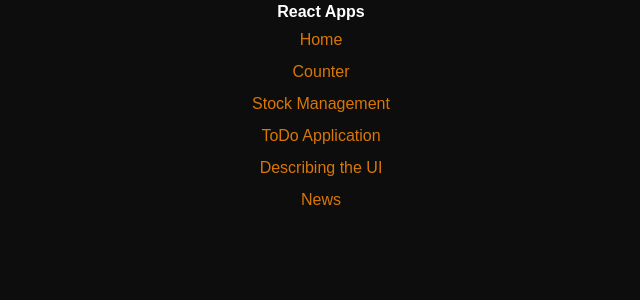
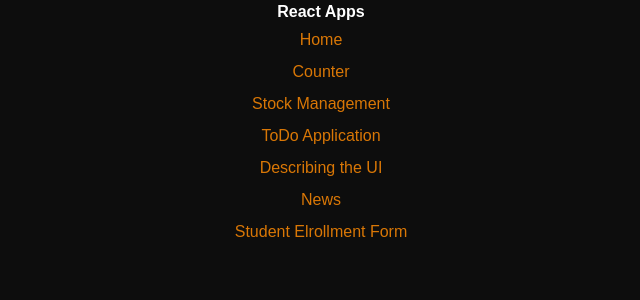
Before and after one commit to nabin-skilluplabs/skillup_labs_fsd_batch_01_2023, a React (Vite) app in the folder react-app/: page / in a window 1280 px wide. Shown: the top 300 px of the page, without its empty margins (319-959 px from the left). Built offline with nearby package versions, Linux system fonts and the light colour scheme.

Commit message:
added new component Enrollment form

```diff
--- a/react-app/src/App.jsx
+++ b/react-app/src/App.jsx
@@ -25,6 +25,10 @@ export default function App(){
         {
             title: "News",
             path: "/news"
+        },
+        {
+            title: "Student Elrollment Form",
+            path: "/enrollmentform"
         }
 
     ]
```
Also changed, not shown: react-app/src/pages/EnrollmentForm.jsx (added).
